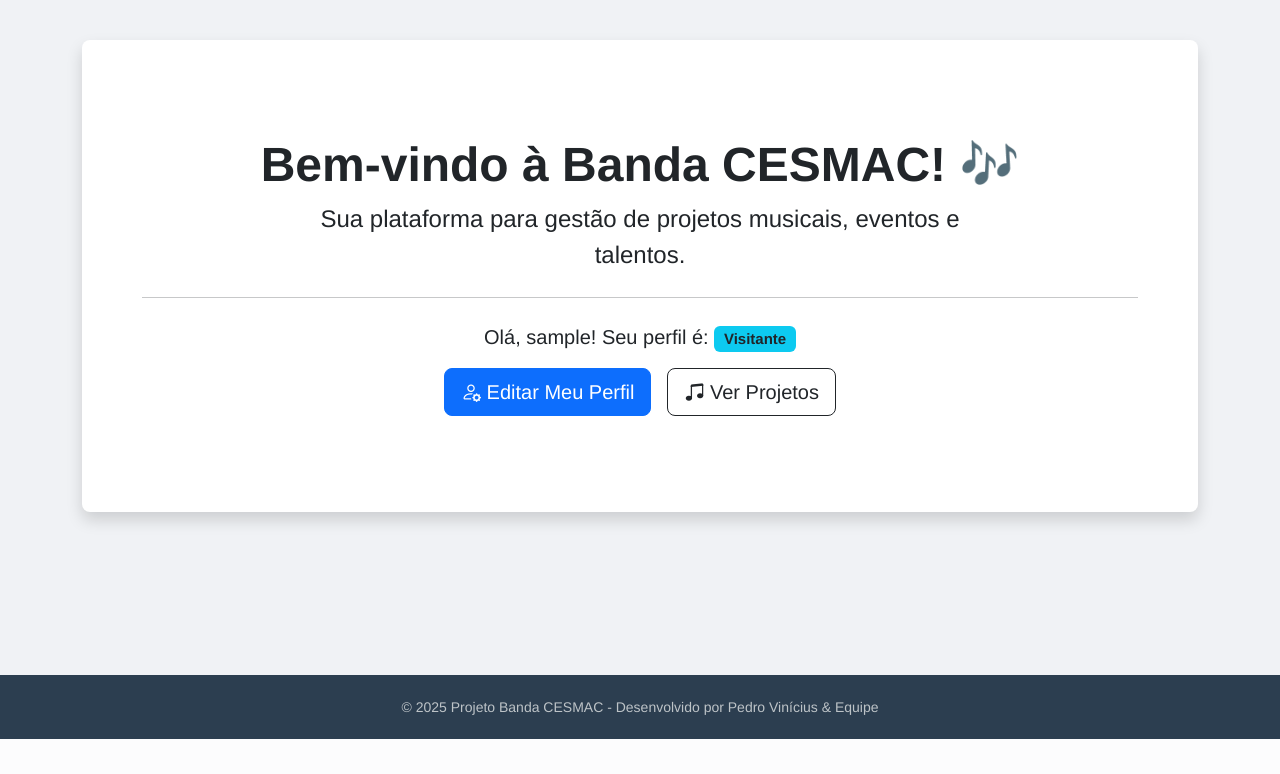
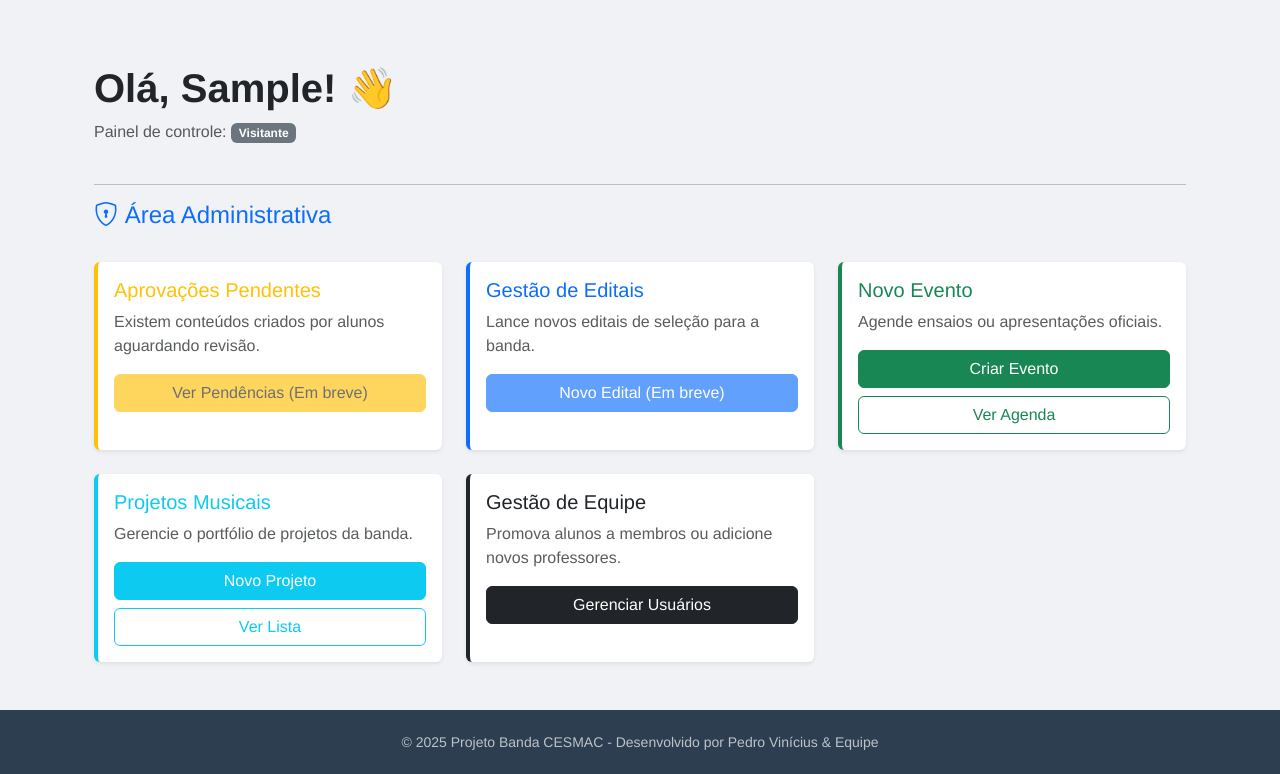
Before and after one commit to valmiran/Project-Music-Band-Publisher, a Django app: page / in a window 1280 px wide. Shown: the part 61-835 px from the top of the page. Before the commit the page ends 800 px from the top, so only its background shows below. Run offline with Django 5.2, Linux system fonts and the light colour scheme; the visitor is signed in with stand-in values (Sample User, id 1).

Commit message:
[Core] CRUD de Projetos e [Core] Dashboard Dinâmico
Feitos

```diff
--- a/core/templates/base.html
+++ b/core/templates/base.html
@@ -28,8 +28,8 @@
                     <li class="nav-item">
                         <a class="nav-link active" href="{% url 'home' %}">Início</a>
                     </li>
-                    <li class="nav-item"><a class="nav-link" href="#">Projetos</a></li>
-                    <li class="nav-item"><a class="nav-link" href="#">Eventos</a></li>
+                    <li class="nav-item"><a class="nav-link" href="{% url 'listar_projetos' %}">Projetos</a></li>
+                    <li class="nav-item"><a class="nav-link" href="{% url 'listar_eventos' %}">Eventos</a></li>
                 </ul>
 
                 <ul class="navbar-nav">
--- a/core/templates/home.html
+++ b/core/templates/home.html
@@ -1,33 +1,164 @@
 {% extends 'base.html' %}
 
-{% block title %}Início - Banda CESMAC{% endblock %}
+{% block title %}Dashboard - Banda CESMAC{% endblock %}
 
 {% block content %}
-<div class="p-5 mb-4 bg-white rounded-3 shadow text-center">
-    <div class="container-fluid py-5">
-        <h1 class="display-5 fw-bold">Bem-vindo à Banda CESMAC! 🎶</h1>
-        <p class="col-md-8 fs-4 mx-auto">
-            Sua plataforma para gestão de projetos musicais, eventos e talentos.
-        </p>
+<div class="container py-4">
 
-        {% if user.is_authenticated %}
-            <hr class="my-4">
-            <p class="lead">Olá, <strong>{{ user.username }}</strong>! Seu perfil é: <span class="badge bg-info text-dark">{{ user.get_tipo_display }}</span></p>
+    {% if user.is_authenticated %}
+    <div class="row mb-4 align-items-center">
+        <div class="col-md-8">
+            <h1 class="display-6 fw-bold text-dark">
+                Olá, {{ user.first_name|default:user.username }}! 👋
+            </h1>
+            <p class="text-muted">
+                Painel de controle: <span class="badge bg-secondary">{{ user.get_tipo_display }}</span>
+            </p>
+        </div>
+        <div class="col-md-4 text-end">
+            {% if user.tipo == 'MEMBRO' or user.tipo == 'PROFESSOR' %}
+            <a href="{% url 'meu_perfil' %}" class="btn btn-outline-dark btn-sm">
+                <i class="bi bi-person-badge"></i> Ver meu Crachá
+            </a>
+            {% endif %}
+        </div>
+    </div>
+    <hr>
+    {% endif %}
 
-            <div class="d-flex justify-content-center gap-3">
-                <a href="{% url 'editar_perfil' %}" class="btn btn-primary btn-lg">
-                    <i class="bi bi-person-gear"></i> Editar Meu Perfil
-                </a>
-                <button class="btn btn-outline-dark btn-lg">
-                    <i class="bi bi-music-note-beamed"></i> Ver Projetos
-                </button>
+
+    {% if user.tipo == 'GESTOR' or user.tipo == 'ADMIN' or user.is_superuser %}
+    <div class="row g-4">
+        <div class="col-12">
+            <h4 class="text-primary">
+                <i class="bi bi-shield-lock"></i>
+                {% if user.tipo == 'GESTOR' or user.is_superuser %}
+                Área Administrativa
+                {% else %}
+                Área do Professor
+                {% endif %}
+            </h4>
+        </div>
+
+        <div class="col-md-4">
+            <div class="card shadow-sm border-start border-warning border-4 h-100">
+                <div class="card-body">
+                    <h5 class="card-title text-warning">Aprovações Pendentes</h5>
+                    <p class="card-text text-muted">Existem conteúdos criados por alunos aguardando revisão.</p>
+                    <a href="#" class="btn btn-warning text-dark w-100 disabled">Ver Pendências (Em breve)</a>
+                </div>
             </div>
+        </div>
+
+        <div class="col-md-4">
+            <div class="card shadow-sm border-start border-primary border-4 h-100">
+                <div class="card-body">
+                    <h5 class="card-title text-primary">Gestão de Editais</h5>
+                    <p class="card-text text-muted">Lance novos editais de seleção para a banda.</p>
+                    <a href="#" class="btn btn-primary w-100 disabled">Novo Edital (Em breve)</a>
+                </div>
+            </div>
+        </div>
+
+        <div class="col-md-4">
+            <div class="card shadow-sm border-start border-success border-4 h-100">
+                <div class="card-body">
+                    <h5 class="card-title text-success">Novo Evento</h5>
+                    <p class="card-text text-muted">Agende ensaios ou apresentações oficiais.</p>
+
+                    <div class="d-grid gap-2">
+                        <a href="{% url 'criar_evento' %}" class="btn btn-success">Criar Evento</a>
+                        <a href="{% url 'listar_eventos' %}" class="btn btn-outline-success">Ver Agenda</a>
+                    </div>
+                </div>
+            </div>
+        </div>
+
+        <div class="col-md-4">
+            <div class="card shadow-sm border-start border-info border-4 h-100">
+                <div class="card-body">
+                    <h5 class="card-title text-info">Projetos Musicais</h5>
+                    <p class="card-text text-muted">Gerencie o portfólio de projetos da banda.</p>
+                    <div class="d-grid gap-2">
+                        <a href="{% url 'criar_projeto' %}" class="btn btn-info text-white">Novo Projeto</a>
+                        <a href="{% url 'listar_projetos' %}" class="btn btn-outline-info">Ver Lista</a>
+                    </div>
+                </div>
+            </div>
+        </div>
+
+        <div class="col-md-4">
+            <div class="card shadow-sm border-start border-dark border-4 h-100">
+                <div class="card-body">
+                    <h5 class="card-title text-dark">Gestão de Equipe</h5>
+                    <p class="card-text text-muted">Promova alunos a membros ou adicione novos professores.</p>
+                    <a href="{% url 'gerenciar_equipe' %}" class="btn btn-dark w-100">Gerenciar Usuários</a>
+                </div>
+            </div>
+        </div>
+    </div>
+
+    {% elif user.tipo == 'MEMBRO' %}
+    <div class="row g-4">
+        <div class="col-12">
+            <h4 class="text-success"><i class="bi bi-music-player"></i> Área do Músico</h4>
+        </div>
+
+        <div class="col-md-6">
+            <div class="card shadow-sm h-100">
+                <div class="card-body text-center">
+                    <i class="bi bi-folder2-open fs-1 text-success"></i>
+                    <h5 class="card-title mt-2">Meus Projetos</h5>
+                    <p>Acesse os projetos que você participa.</p>
+                    <a href="#" class="btn btn-outline-success">Acessar</a>
+                </div>
+            </div>
+        </div>
+
+        <div class="col-md-6">
+            <div class="card shadow-sm h-100">
+                <div class="card-body text-center">
+                    <i class="bi bi-calendar-event fs-1 text-info"></i>
+                    <h5 class="card-title mt-2">Agenda de Ensaios</h5>
+                    <p>Confira as datas das próximas apresentações.</p>
+                    <a href="{% url 'listar_eventos' %}" class="btn btn-outline-info">Ver Calendário</a>
+                </div>
+            </div>
+        </div>
+    </div>
+
+    {% else %}
+    <div class="p-5 mb-4 bg-light rounded-3 text-center border">
+        <h1 class="display-5 fw-bold mb-3">Bem-vindo à Banda CESMAC! 🎶</h1>
+
+        {% if not user.is_authenticated %}
+        <p class="fs-4 text-muted mb-4">Faça login para acessar suas ferramentas.</p>
+        <div class="d-flex justify-content-center gap-3">
+            <a href="{% url 'login' %}" class="btn btn-primary btn-lg px-4">Entrar</a>
+            <a href="{% url 'cadastro' %}" class="btn btn-outline-secondary btn-lg px-4">Cadastrar-se</a>
+        </div>
         {% else %}
-            <div class="d-flex justify-content-center gap-3 mt-4">
-                <a href="{% url 'login' %}" class="btn btn-primary btn-lg px-4">Entrar</a>
-                <a href="{% url 'cadastro' %}" class="btn btn-outline-secondary btn-lg px-4">Cadastrar-se</a>
-            </div>
+        <div class="alert alert-info mt-3 d-inline-block">
+            <i class="bi bi-info-circle"></i> Sua conta é de <strong>Visitante</strong>.
+            Aguarde um professor te adicionar à banda ou inscreva-se nos editais abertos.
+        </div>
         {% endif %}
     </div>
+
+    <div class="row mt-5">
+        <h3 class="border-bottom pb-2 mb-4">Últimas Notícias</h3>
+        <div class="col-md-4">
+            <div class="card h-100 border-0 shadow-sm">
+                <img src="https://via.placeholder.com/300x150" class="card-img-top" alt="...">
+                <div class="card-body">
+                    <h5 class="card-title">Abertura de Vagas</h5>
+                    <p class="card-text small">Confira o edital para novos bateristas...</p>
+                    <a href="#" class="text-decoration-none stretched-link">Ler mais</a>
+                </div>
+            </div>
+        </div>
+    </div>
+    {% endif %}
+
 </div>
 {% endblock %}
--- a/core/urls.py
+++ b/core/urls.py
@@ -6,4 +6,17 @@
     path('cadastro/', views.cadastro, name='cadastro'),
     path('perfil/', views.meu_perfil, name='meu_perfil'),
     path('perfil/editar/', views.editar_perfil, name='editar_perfil'),
+
+    path('equipe/', views.gerenciar_equipe, name='gerenciar_equipe'),
+    path('equipe/alterar-cargo/<int:user_id>/', views.alterar_cargo, name='alterar_cargo'),
+
+    path('eventos/', views.listar_eventos, name='listar_eventos'),
+    path('eventos/novo/', views.criar_evento, name='criar_evento'),
+    path('eventos/editar/<int:event_id>/', views.editar_evento, name='editar_evento'),
+    path('eventos/excluir/<int:id>', views.excluir_evento, name='excluir_evento'),
+
+    path('projetos/', views.listar_projetos, name='listar_projetos'),
+    path('projetos/novo/', views.criar_projeto, name='criar_projeto'),
+    path('projetos/editar/<int:project_id>/', views.editar_projeto, name='editar_projeto'),
+    path('projetos/excluir/<int:id>', views.excluir_projeto, name='excluir_projeto'),
 ]
--- a/core/views.py
+++ b/core/views.py
@@ -1,8 +1,9 @@
 from django.shortcuts import render, redirect, get_object_or_404
+from django.contrib import messages
 from django.contrib.auth import login
-from django.contrib.auth.decorators import login_required
-from .forms import UsuarioCreationForm,ArtistaForm
-from .models import Artista
+from django.contrib.auth.decorators import login_required, user_passes_test
+from .forms import UsuarioCreationForm, ArtistaForm, ProjetoForm, EventoForm
+from .models import Artista, Projeto, Usuario, Evento
 
 def home(request):
     return render(request, 'home.html')
@@ -20,15 +21,13 @@
 
 @login_required # Só quem está logado acessa
 def editar_perfil(request):
-    # Tenta pegar o perfil do artista. Se não existir (ex: é só Visitante), dá erro 404.
     artista = get_object_or_404(Artista, usuario=request.user)
 
     if request.method == 'POST':
-        # request.FILES é obrigatório para salvar a foto!
         form = ArtistaForm(request.POST, request.FILES, instance=artista)
         if form.is_valid():
             form.save()
-            return redirect('home') # Ou redirecionar para uma página de "Meu Perfil"
+            return redirect('home')
     else:
         form = ArtistaForm(instance=artista)
 
@@ -36,10 +35,138 @@
 
 @login_required
 def meu_perfil(request):
-    # Busca o artista logado. Se não tiver perfil (ex: Visitante), dá erro 404
     artista = get_object_or_404(Artista, usuario=request.user)
     return render(request, 'perfil.html', {'artista': artista})
 
+def is_professor(user):
+    return user.is_authenticated and user.tipo == 'PROFESSOR'
+
+def is_gestor_or_admin(user):
+    return user.is_authenticated and (user.tipo == 'GESTOR' or user.tipo == 'ADMIN' or user.is_superuser)
+
+def can_create_content(user):
+    return user.is_authenticated and (user.tipo == 'PROFESSOR' or user.tipo == 'ADMIN' or user.is_superuser)
+
+@login_required
+def listar_projetos(request):
+    projetos = Projeto.objects.all().order_by('-data_inicio')
+    return render(request, 'projetos/lista.html', {'projetos': projetos})
+
+@login_required
+def listar_eventos(request):
+    eventos = Evento.objects.all().order_by('data')
+    return render(request, 'eventos/lista.html', {'eventos': eventos})
+
+@user_passes_test(can_create_content)
+def criar_projeto(request):
+    if request.method == 'POST':
+        form = ProjetoForm(request.POST)
+        if form.is_valid():
+            projeto = form.save(commit=False)
+            projeto.criado_por = request.user
+            #projeto.aprovar()
+            projeto.save()
+            messages.success(request, "Projeto criado com sucesso!")
+            return redirect('listar_projetos')
+    else:
+        form = ProjetoForm()
+
+    return render(request, 'projetos/form.html', {'form': form, 'titulo': 'Novo Projeto'})
+
+@user_passes_test(is_gestor_or_admin)
+def gerenciar_equipe(request):
+    usuarios = Usuario.objects.all().order_by('first_name')
+    return render(request, 'gerenciar_equipe.html', {'usuarios': usuarios})
+
+@user_passes_test(is_gestor_or_admin)
+def alterar_cargo(request, user_id):
+    if request.method == 'POST':
+        usuario_alvo = get_object_or_404(Usuario, id=user_id)
+
+        if usuario_alvo == request.user:
+            messages.error(request, "Você não pode alterar seu próprio cargo por aqui.")
+            return redirect('gerenciar_equipe')
+
+        if usuario_alvo.is_superuser and not request.user.is_superuser:
+            messages.error(request, "Você não tem permissão para alterar um Super Admin.")
+            return redirect('gerenciar_equipe')
+
+        novo_tipo = request.POST.get('novo_tipo')
+        tipos_validos = dict(Usuario.TIPO_USUARIO).keys()
+
+        if novo_tipo in tipos_validos:
+            usuario_alvo.tipo = novo_tipo
+            usuario_alvo.save()
+            messages.success(request, f"Cargo de {usuario_alvo.username} alterado para {usuario_alvo.get_tipo_display()}.")
+        else:
+            messages.error(request, "Tipo de usuário inválido.")
+
+    return redirect('gerenciar_equipe')
+
+@user_passes_test(can_create_content)
+def criar_evento(request):
+    if request.method == 'POST':
+        form = EventoForm(request.POST)
+        if form.is_valid():
+            evento = form.save(commit=False)
+            evento.criado_por = request.user
+            #evento.aprovar()
+            evento.save()
+            messages.success(request, "Evento agendado com sucesso!")
+            return redirect('listar_eventos')
+    else:
+        form = EventoForm()
+
+    return render(request, 'eventos/form.html', {'form': form, 'titulo': 'Agendar Novo Evento'})
+
+@user_passes_test(can_create_content)
+def editar_evento(request, event_id):
+    evento = get_object_or_404(Evento, id=event_id)
+
+    if request.method == 'POST':
+        form = EventoForm(request.POST, instance=evento)
+        if form.is_valid():
+            form.save()
+            messages.success(request, "Evento atualizado com sucesso!")
+            return redirect('listar_eventos')
+    else:
+        form = EventoForm(instance=evento)
+
+    return render(request, 'eventos/form.html', {'form': form, 'titulo': 'Editar Evento'})
+
+@user_passes_test(can_create_content)
+def editar_projeto(request, project_id):
+    projeto = get_object_or_404(Projeto, id=project_id)
+
+    if request.method == 'POST':
+        form = ProjetoForm(request.POST, instance=projeto)
+        if form.is_valid():
+            form.save()
+            messages.success(request, "Projeto atualizado com sucesso!")
+            return redirect('listar_projetos')
+    else:
+        form = ProjetoForm(instance=projeto)
+
+    return render(request, 'projetos/form.html', {'form': form, 'titulo': 'Editar Projeto'})
+
+
+@user_passes_test(can_create_content)
+def excluir_projeto(request, id):
+    projeto = get_object_or_404(Projeto, id=id)
+
+    projeto.delete()
+
+    messages.success(request, "Projeto excluído com sucesso!")
+    return redirect('listar_projetos')
+
+@user_passes_test(can_create_content)
+def excluir_evento(request, id):
+    evento = get_object_or_404(Evento, id=id)
+
+    evento.delete()
+
+    messages.success(request, "Evento excluído com sucesso!")
+    return redirect('listar_eventos')
 
 """Resumo Técnico das Views"""
 
--- a/music_band/settings.py
+++ b/music_band/settings.py
@@ -139,4 +139,4 @@
 
 LOGIN_REDIRECT_URL = '/'
 LOGOUT_REDIRECT_URL = '/'
-LOGIN_REDIRECT_URL = '/accounts/login/'
+LOGIN_URL = '/accounts/login/'
```
Also changed, not shown: core/forms.py (+29 -4 lines), core/models.py (+9 -3 lines), core/templates/eventos/form.html (added, +34 -0 lines), core/templates/eventos/lista.html (added, +73 -0 lines), core/templates/gerenciar_equipe.html (added, +83 -0 lines), core/templates/projetos/form.html (added, +42 -0 lines), core/templates/projetos/lista.html (added, +80 -0 lines), core/migrations/0003_alter_usuario_tipo.py (added).
